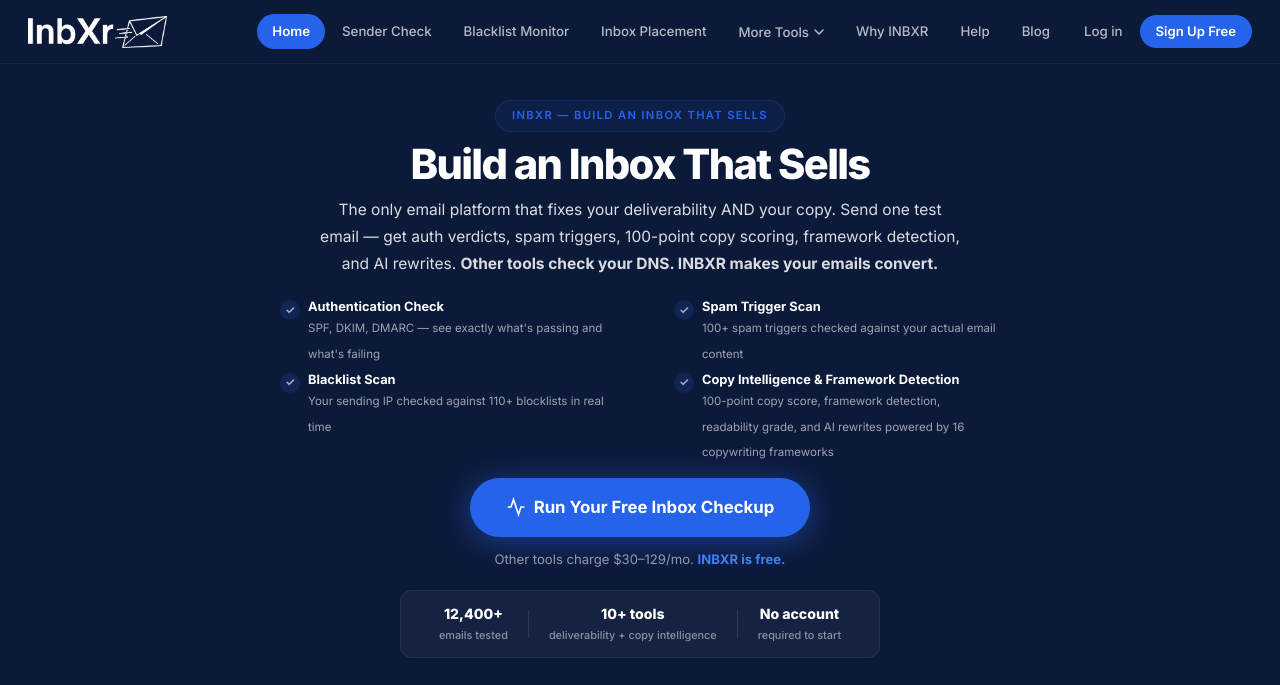
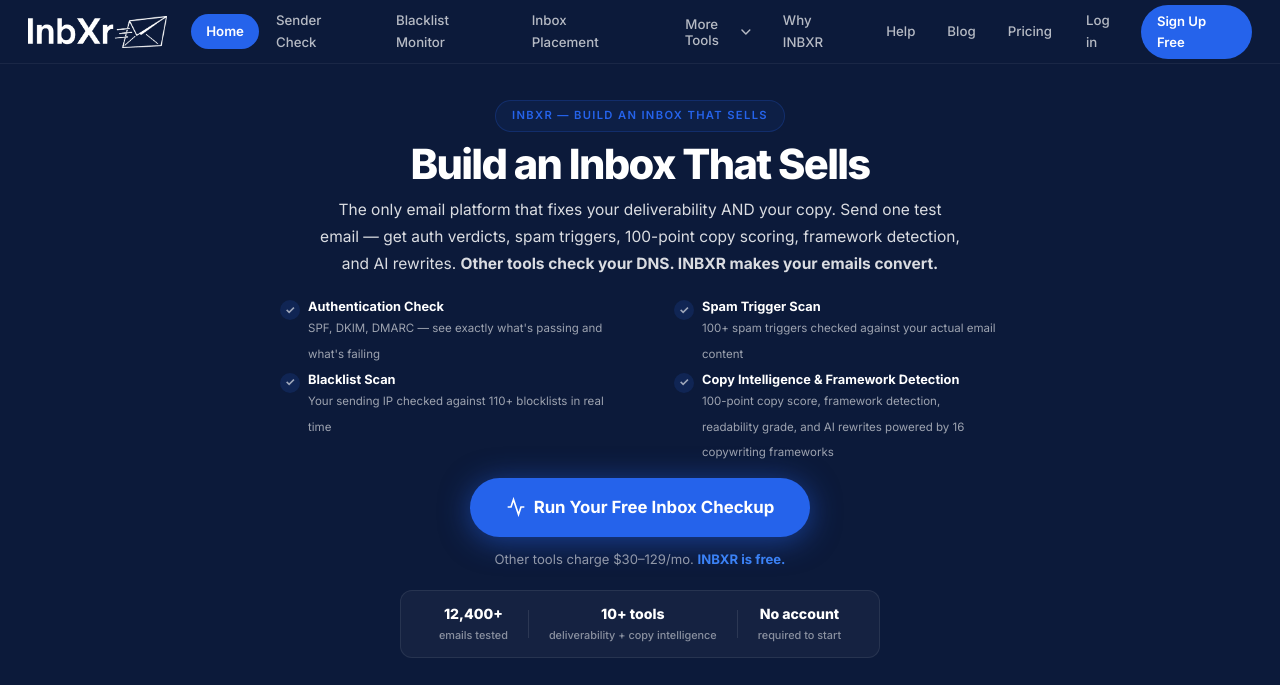
Before and after one commit to Javil01/inbxr-, a Flask app: page / in a window 1280 px wide. Shown: the top 685 px of the page. Run offline with Flask 3, Linux system fonts and the light colour scheme; data that the repository does not hold is empty; parts of the project's set-up code (start-up, migrations or seed data) failed here and were passed over; some libraries are stand-ins or nearby versions.

Commit message:
Add Pricing link to visitor nav bar, between content links and auth actions
Co-Authored-By: Claude Opus 4.6 (1M context) <noreply@anthropic.com>

```diff
--- a/templates/sections/header.html
+++ b/templates/sections/header.html
@@ -84,6 +84,7 @@ window.showToast=function(msg,type,duration){
         <a href="/how-inbxr-is-different" class="nav-link{% if active_page == 'how_different' %} nav-link--active{% endif %}">Why INBXR</a>
         <a href="/support" class="nav-link{% if active_page == 'support' %} nav-link--active{% endif %}">Help</a>
         <a href="/blog" class="nav-link{% if active_page == 'blog' %} nav-link--active{% endif %}">Blog</a>
+        <a href="/pricing" class="nav-link{% if active_page == 'pricing' %} nav-link--active{% endif %}">Pricing</a>
         <span class="nav-spacer"></span>
         <a href="/login" class="nav-link{% if active_page == 'login' %} nav-link--active{% endif %}">Log in</a>
         <a href="/signup" class="nav-link nav-link--cta">Sign Up Free</a>
```
